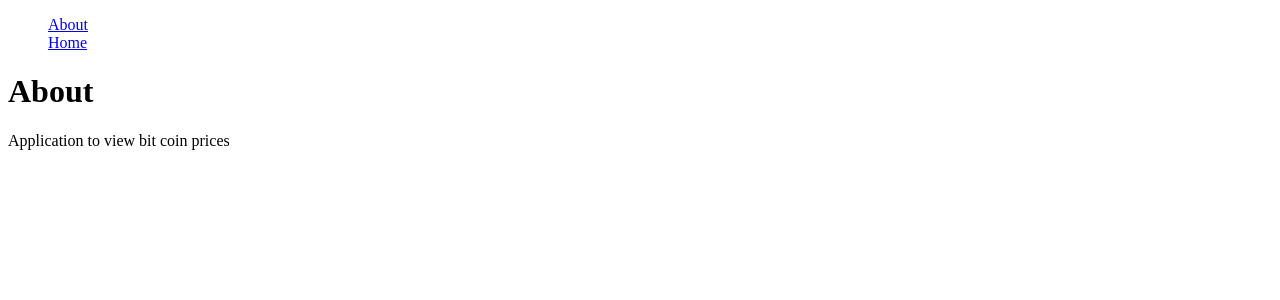
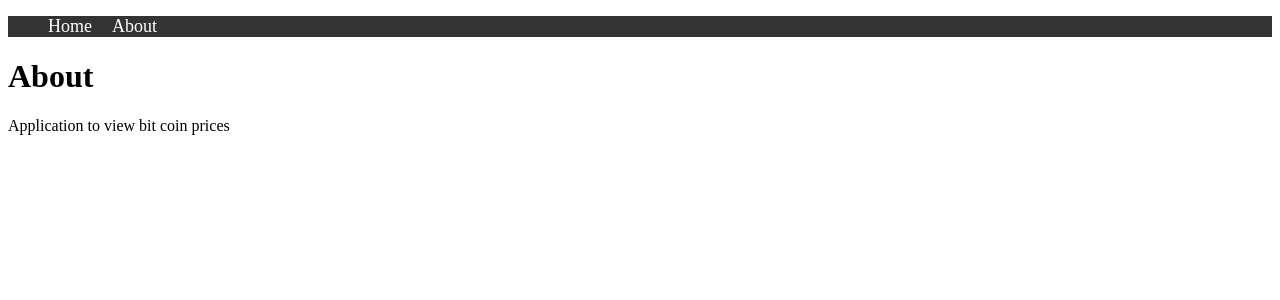
Before and after one commit to jason-nordheim/next-js-crash-course, a Next.js app: page /about in a window 1280 px wide. Shown: the top 300 px of the page. Built offline with nearby package versions, Linux system fonts and the light colour scheme.

Commit message:
styled navbar

```diff
--- a/components/nav.js
+++ b/components/nav.js
@@ -2,17 +2,38 @@ import Link from 'next/link'
 
 const Nav = () => {
   return (
+    <>
       <nav>
-      <ul style={{listStyle: 'none'}}>
+        <ul>
           <li>
-          <Link href="/about">About</Link>
+            <Link href="/">
+              <a>Home</a>
+            </Link>
           </li>
           <li>
-          <Link href="/">Home</Link>
+            <Link href="/about"><a>About</a></Link>
           </li>
         </ul>
       </nav>
-  )
+
+      <style jsx>{`
+        ul {
+          background: #333;
+          color: #fff;
+          list-style: none;
+          display: flex;
+        }
+        ul li {
+          font-size: 18px;
+          margin-right: 20px;
+        }
+        ul li a {
+          color: #fff;
+          text-decoration: none;
+        }
+      `}</style>
+    </>
+  );
 }
 
 export default Nav
```
Lines whose indentation alone changed are shown as unchanged.
